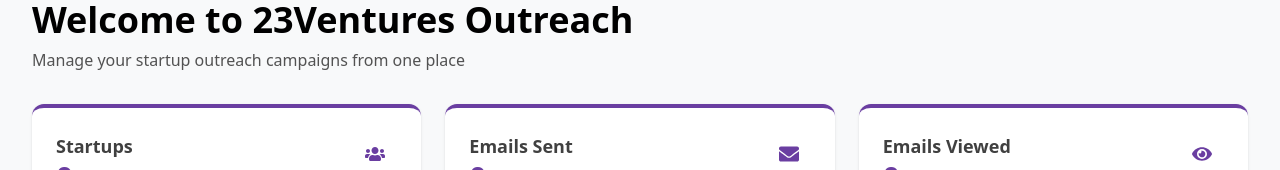
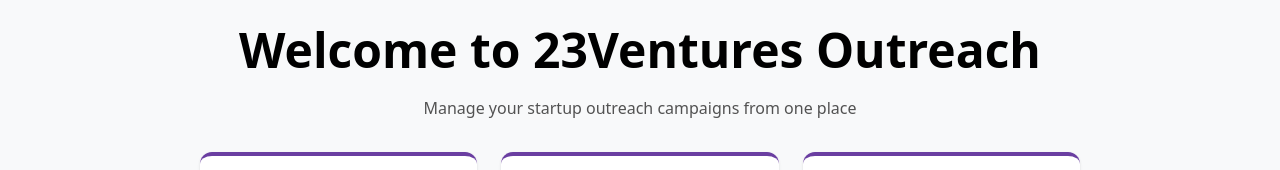
Before and after one commit to vedanschi/23ventures-outreach-app, a React (Vite) app in the folder frontend/: page /dashboard in a window 1280 px wide. Shown: the top 170 px of the page. Built offline with nearby package versions, Linux system fonts and the light colour scheme; no server answers; the database is empty.

Commit message:
fixed ui

```diff
--- a/frontend/src/App.jsx
+++ b/frontend/src/App.jsx
@@ -84,6 +84,7 @@
         <Route path="/send" element={<SendEmails />} />
         <Route path="/emails" element={<EmailsList />} />
         <Route path="*" element={<Navigate to="/dashboard" />} />
+        <Route path="/layout" element={<Layout />} />
       </Routes>
     </div>
   );
--- a/frontend/src/Dashboard.jsx
+++ b/frontend/src/Dashboard.jsx
@@ -84,12 +84,12 @@
   }, []);
 
   return (
-    <div className="container bg-[#f8f9fa] mx-auto px-4 sm:px-6 lg:px-8">
+    <div className="min-h-screen w-full p-5 bg-[#f8f9fa] flex flex-col justify-start items-center ">
       <div className="mb-8">
-        <h1 className="text-3xl font-extrabold sm:text-4xl  mb-2">
+        <h1 className="text-3xl sm:text-3xl md:text-5xl font-extrabold leading-tight mb-4 text-center">
           Welcome to 23Ventures Outreach
         </h1>
-        <p className="text-neutral-600 text-sm sm:text-base">
+        <p className="text-neutral-600 text-center text-sm sm:text-base">
           Manage your startup outreach campaigns from one place
         </p>
       </div>
--- a/frontend/src/EmailsList.jsx
+++ b/frontend/src/EmailsList.jsx
@@ -80,7 +80,7 @@
     <div className="min-h-screen w-full p-5 bg-[#f8f9fa] flex flex-col justify-start items-center ">
       <div className="flex flex-col sm:flex-row justify-center sm:justify-between items-center mb-8 text-center ">
         <div>
-          <h1 className="text-5xl sm:text-4xl font-extrabold leading-tight mb-4 text-center">
+          <h1 className="text-3xl sm:text-3xl md:text-5xl font-extrabold leading-tight mb-4 text-center">
             Email History
           </h1>
           <p className="text-neutral-600 text-sm sm:text-base mt-1 max-w-xs sm:max-w-full">
--- a/frontend/src/SendEmails.jsx
+++ b/frontend/src/SendEmails.jsx
@@ -104,7 +104,7 @@
     <div className="min-h-screen w-full p-5 bg-[#f8f9fa] flex flex-col justify-start items-center ">
       <div className="flex flex-col sm:flex-row justify-center sm:justify-between items-center mb-8 text-center sm:text-left">
         <div>
-          <h1 className="text-5xl sm:text-4xl font-extrabold leading-tight mb-4 text-center">
+          <h1 className="text-3xl sm:text-3xl md:text-5xl font-extrabold leading-tight mb-4 text-center">
             Send Emails
           </h1>
           <p className="text-neutral-600 text-sm sm:text-base mt-1 max-w-xs sm:max-w-full">
@@ -272,7 +272,7 @@
       <div className="mt-6 text-center sm:text-left">
         <button
           onClick={() => navigate("/dashboard")}
-          className=" px-6 py-3  text-white bg-[#6a3ea1] hover:bg-[#8a63c9]  rounded transition flex items-center justify-center "
+          className="px-6 py-3 bg-[#6a3ea1] text-white rounded-md hover:bg-[#8a63c9] transition-colors font-semibold text-sm sm:text-base "
         >
           Back to Dashboard
         </button>
--- a/frontend/src/StartupsList.jsx
+++ b/frontend/src/StartupsList.jsx
@@ -127,7 +127,7 @@
     <div className="container  bg-[#f8f9fa]  mx-auto px-4 sm:px-6 lg:px-8 py-6">
       <div className="flex flex-col sm:flex-row sm:justify-between sm:items-center mb-6 gap-4">
         <div>
-          <h1 className="text-3xl sm:text-4xl font-extrabold  leading-tight">
+          <h1 className="text-3xl sm:text-3xl md:text-5xl font-extrabold leading-tight mb-4 text-center">
             Startups
           </h1>
           <p className="text-neutral-600 text-sm sm:text-base">
--- a/frontend/src/UploadCsv.jsx
+++ b/frontend/src/UploadCsv.jsx
@@ -80,7 +80,7 @@
 
   return (
     <div className="min-h-screen w-full p-5 bg-[#f8f9fa] flex flex-col justify-start items-center">
-      <h1 className="text-5xl sm:text-4xl font-extrabold leading-tight mb-4 text-center">
+      <h1 className="text-3xl sm:text-3xl md:text-5xl font-extrabold leading-tight mb-4 text-center">
         Upload Startups CSV
       </h1>
 
```
